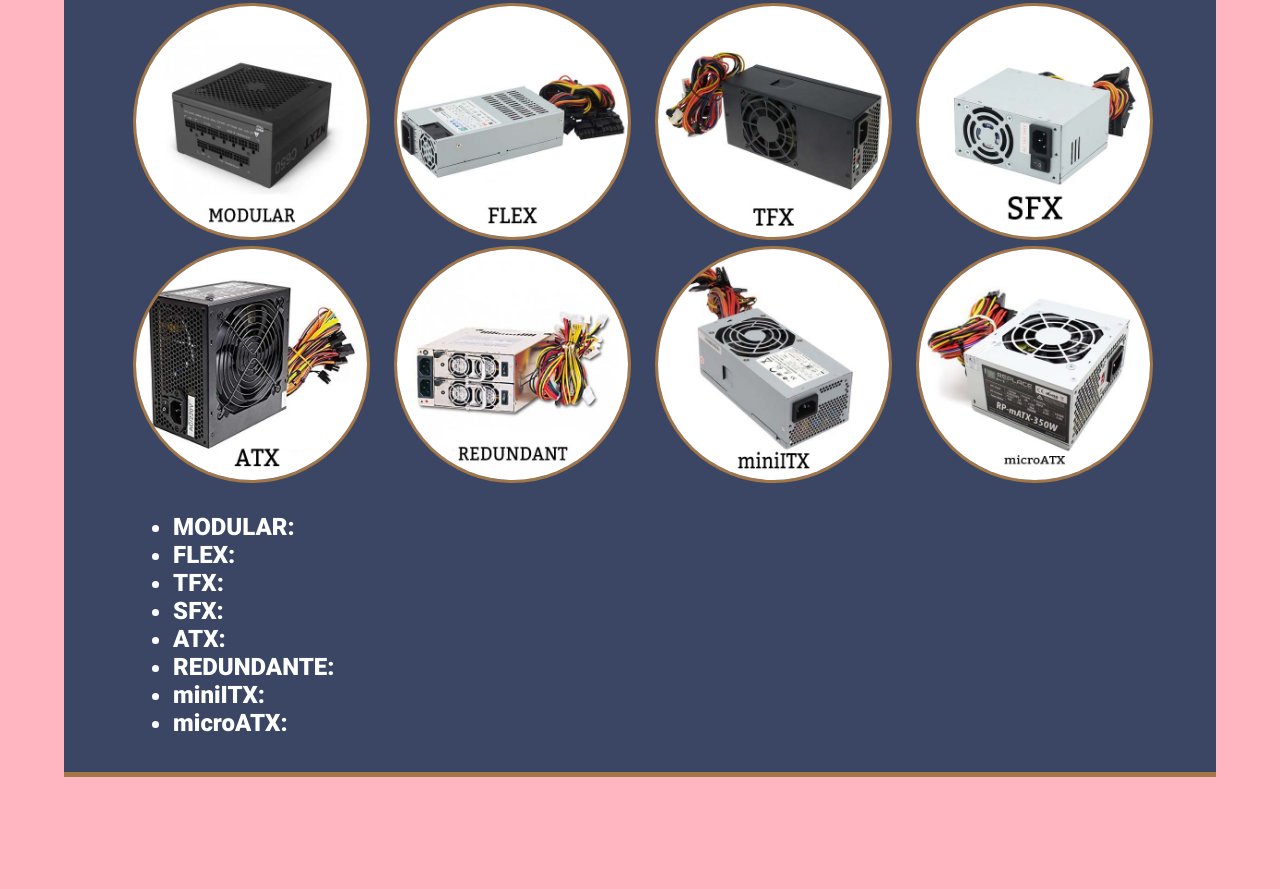
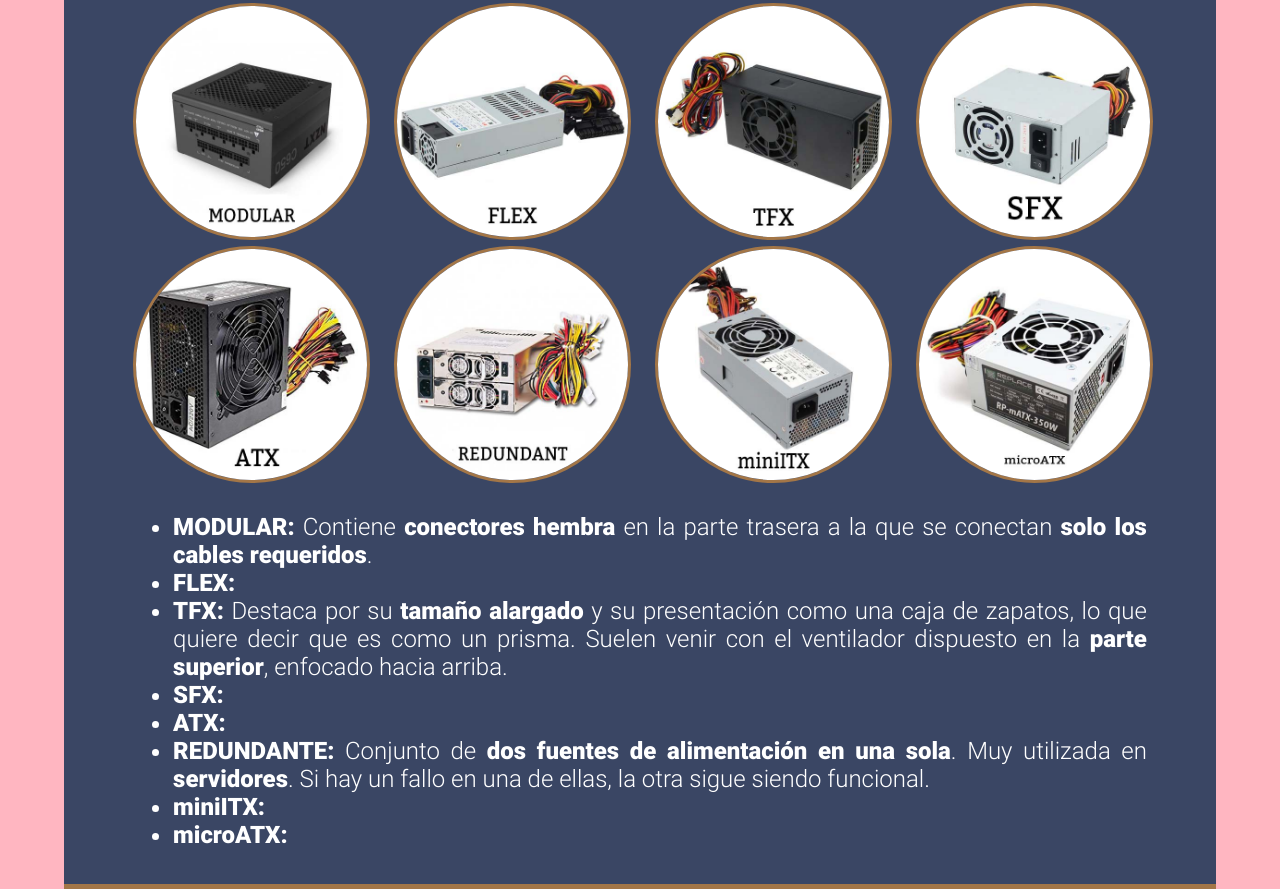
Before and after one commit to DavidAntunezPerez/psu-webpage, a plain HTML site: page index.html in a window 1280 px wide. Shown: the part 3614-4503 px from the top of the page. Before the commit the page ends 4391 px from the top, so only its background shows below. Drawn offline with nearby package versions, Linux system fonts and the light colour scheme.

Commit message:
Added extra information

```diff
--- a/index.html
+++ b/index.html
@@ -208,12 +208,15 @@
       </div>
       <div>
         <ul>
-          <li> <b> MODULAR:</b> </li>
+          <li> <b> MODULAR:</b> Contiene <b> conectores hembra</b> en la parte trasera a la que se conectan <b> solo los
+              cables requeridos</b>. </li>
           <li> <b> FLEX:</b> </li>
-          <li> <b> TFX:</b> </li>
+          <li> <b> TFX:</b> Destaca por su <b> tamaño alargado</b> y su presentación como una caja de zapatos, lo que quiere
+            decir que es como un prisma. Suelen venir con el ventilador dispuesto en la <b> parte superior</b>, enfocado hacia
+            arriba.</li>
           <li> <b> SFX:</b> </li>
           <li> <b> ATX:</b> </li>
-          <li> <b> REDUNDANTE:</b> </li>
+          <li> <b> REDUNDANTE:</b>  Conjunto de <b> dos fuentes de alimentación en una sola</b>. Muy utilizada en <b> servidores</b>. Si hay un fallo en una de ellas, la otra sigue siendo funcional.</li>
           <li> <b> miniITX:</b> </li>
           <li> <b> microATX:</b> </li>
         </ul>
```
